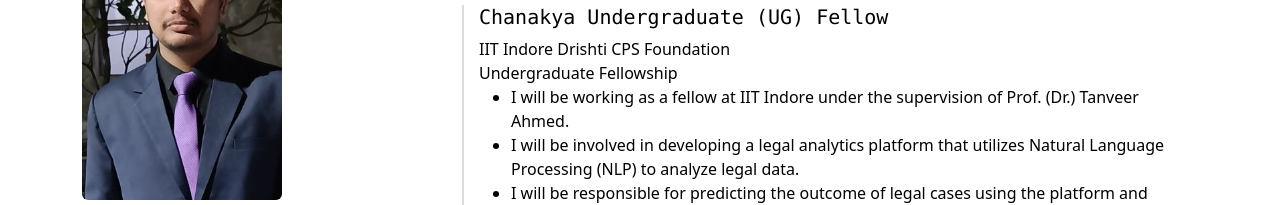
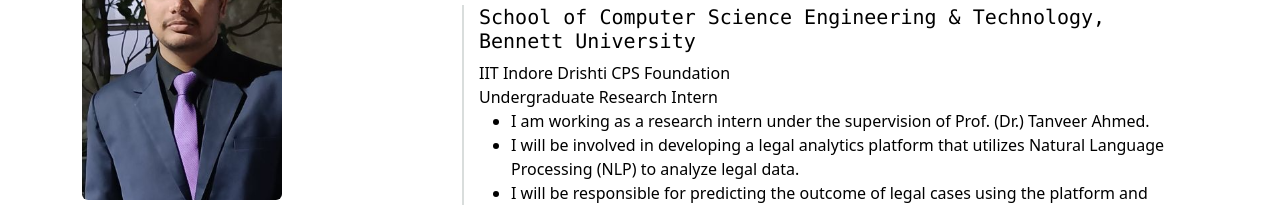
Before and after one commit to singhtanmay6735/Portfolio, a plain HTML site: page index.html in a window 1280 px wide. Both pictures are taken after a click on the link "Research". Shown: the part 176-381 px from the top of the page. Drawn offline with nearby package versions, Linux system fonts and the light colour scheme; no server answers; some icons are missing.

Commit message:
updated index.html

```diff
--- a/index.html
+++ b/index.html
@@ -386,14 +386,14 @@
 							<h6> April 2023 - Present</h6>
 
 							<div class="pub-block">
-								<div class="lucida-console h5">Chanakya Undergraduate (UG) Fellow
+								<div class="lucida-console h5">School of Computer Science Engineering & Technology, Bennett University
 								</div>
 								<div class="pub-authors mt-1"><span class="pub-author">IIT Indore Drishti CPS Foundation</span></div>
 
-								<div class="pub-congress">Undergraduate Fellowship</div>
+								<div class="pub-congress">Undergraduate Research Intern</div>
 
 								<ul>
-									<li> I will be working as a fellow at IIT Indore under the supervision of Prof. (Dr.) Tanveer Ahmed.</li>
+									<li> I am working as a research intern under the supervision of Prof. (Dr.) Tanveer Ahmed.</li>
 									<li>I will be involved in developing a legal analytics platform that utilizes Natural Language Processing (NLP) to analyze legal data.</li>
 									<li>I will be responsible for predicting the outcome of legal cases using the platform and providing recommendations to lawyers and clients before filing a case</li>
 									<li>I will be leveraging large amounts of legal data, including case law, precedents, and legal texts, to help lawyers make more informed decisions.</li>
```
